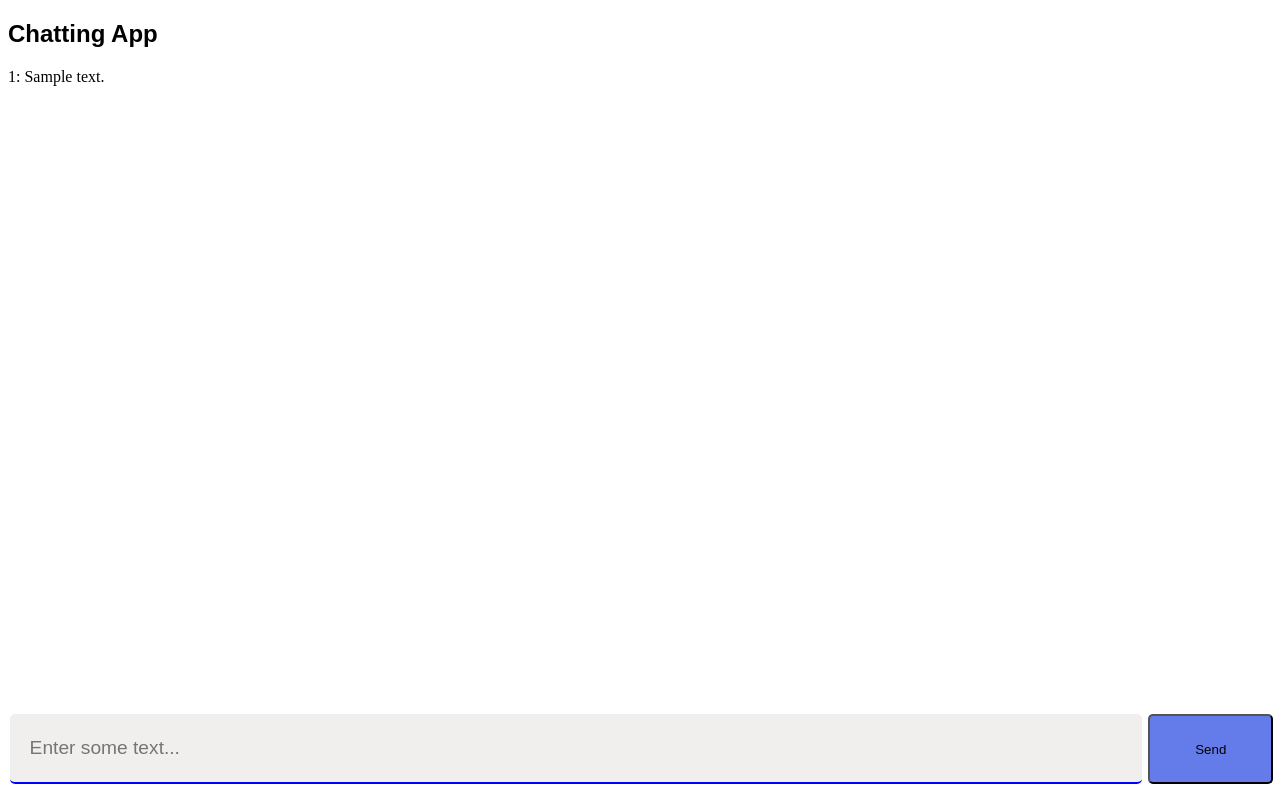
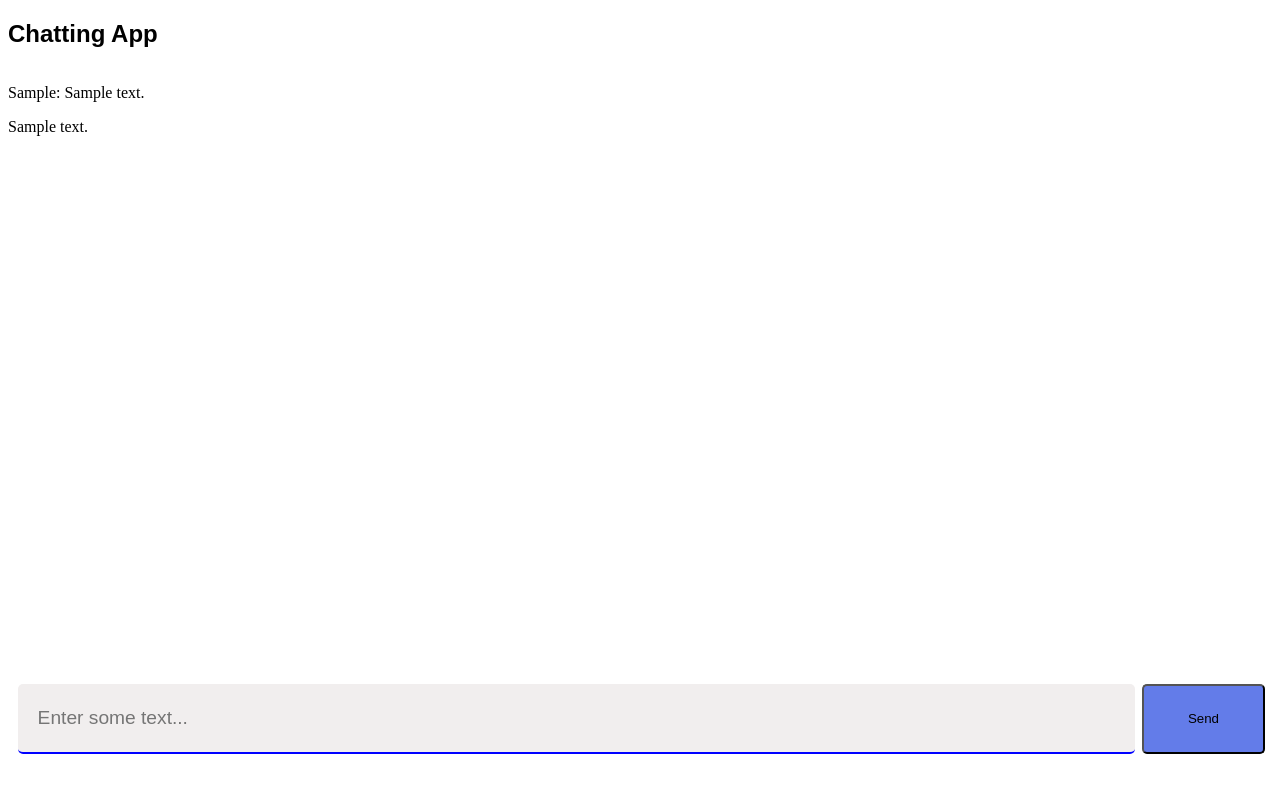
Before and after one commit to derek-byte/Chatting_App, a Flask app: page / in a window 1280 px wide. Run offline with Flask 2, Linux system fonts and the light colour scheme; tables that the repository leaves empty hold one stand-in row (values such as "Sample post"); parts of the project's set-up code (start-up, migrations or seed data) failed here and were passed over.

Commit message:
Added more CSS and scrollable feature

```diff
--- a/app.py
+++ b/app.py
@@ -15,9 +15,9 @@ app.config['SQLALCHEMY_TRACK_MODIFICATIONS'] = False
 db = SQLAlchemy(app)
 
 class Messages(db.Model):
-  # id = db.Column(db.Integer, primary_key=True)
-  user = db.Column(db.Integer, primary_key=True)
+  id = db.Column(db.Integer, primary_key=True)
   # user = db.Column(db.String(10000), primary_key=True)
+  user = db.Column(db.String(10000))
   saved_message = db.Column(db.String(1000000))
   message_time = db.Column(db.String(1000))
 
@@ -27,13 +27,19 @@ db.create_all()
 @app.route('/', methods=['POST', 'GET'])
 def index():
   all_messaging_entries = Messages.query.all()
+  print(all_messaging_entries)
 
   if request.method == 'POST':
     inputted_message = request.form["ComposedMessage"]
 
+    # new_message = Messages(saved_message=inputted_message, message_time=str(datetime.datetime.now()))
+    # Must need user number or id
     new_message = Messages(saved_message=inputted_message, message_time=str(datetime.datetime.now()))
     db.session.add(new_message)
     db.session.commit()
+
+    # for message in all_messaging_entries[::-1]:
+    #   print(message.saved_message, message.message_time)
 
     return render_template('index.html', message_list = all_messaging_entries)
   else:
--- a/static/styles/styles.css
+++ b/static/styles/styles.css
@@ -1,10 +1,14 @@
 body {
   max-width: 100vw;
+  max-height: 100vh;
+  overflow-y: hidden;
 }
 
 #input-message {
   display: flex;
-  position: absolute;
+  /* position: fixed; */
+  /* background-color: #ffffff; */
+  padding-top: 1em;
   bottom: 0;
   left: 0;
   width: 100%;
@@ -44,3 +48,27 @@ body {
 h2 {
   font-family: "Poppins",sans-serif;
 }
+
+.past_messages {
+  height: 75vh;
+  width: 100%;
+  max-width: 100%;
+  overflow-y: scroll;
+  /* box-shadow: 2px 2px 12px rgba(0,0,0,0.2); */
+}
+
+.past_messages::-webkit-scrollbar {
+  width: .5em;
+}
+
+/* Track */
+.past_messages::-webkit-scrollbar-track {
+  box-shadow: inset 0 0 5px grey;
+  border-radius: 10px;
+}
+
+/* Track */
+.past_messages::-webkit-scrollbar-thumb {
+  background: grey;
+  border-radius: 10px;
+}
--- a/templates/index.html
+++ b/templates/index.html
@@ -8,10 +8,12 @@
 </head>
 <body>
   <h2>Chatting App</h2>
-  {% for message in message_list[::-1] %}
-    <p>{{message.user}}: {{message.saved_message}}</p>
-    <p>{{message_time}}</p>
-  {% endfor %}
+  <div class="past_messages">
+    {% for message in message_list %}
+      <p>{{message.user}}: {{message.saved_message}}</p>
+      <p>{{message.message_time}}</p>
+    {% endfor %}
+  </div>
 
   <form action="#" method="post" id="input-message">
     <div class="input">
```
